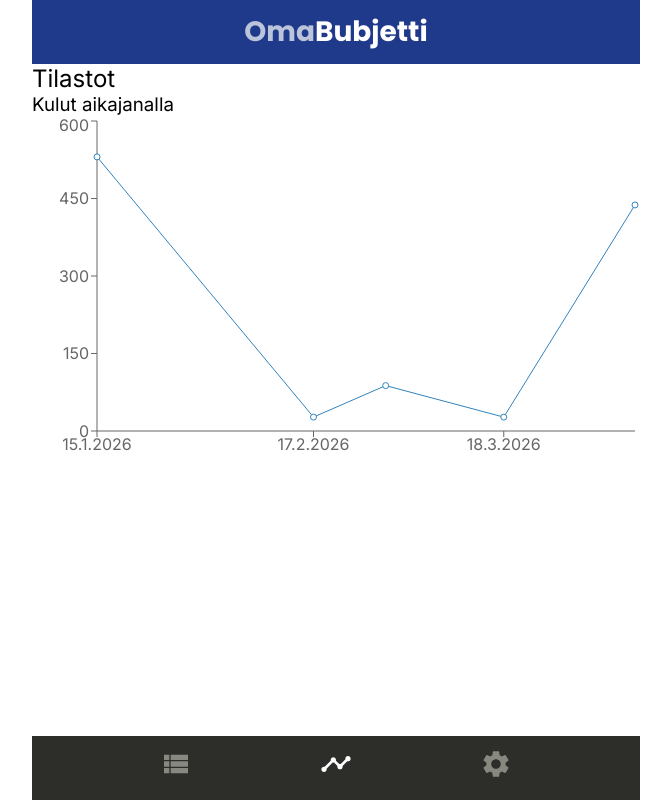
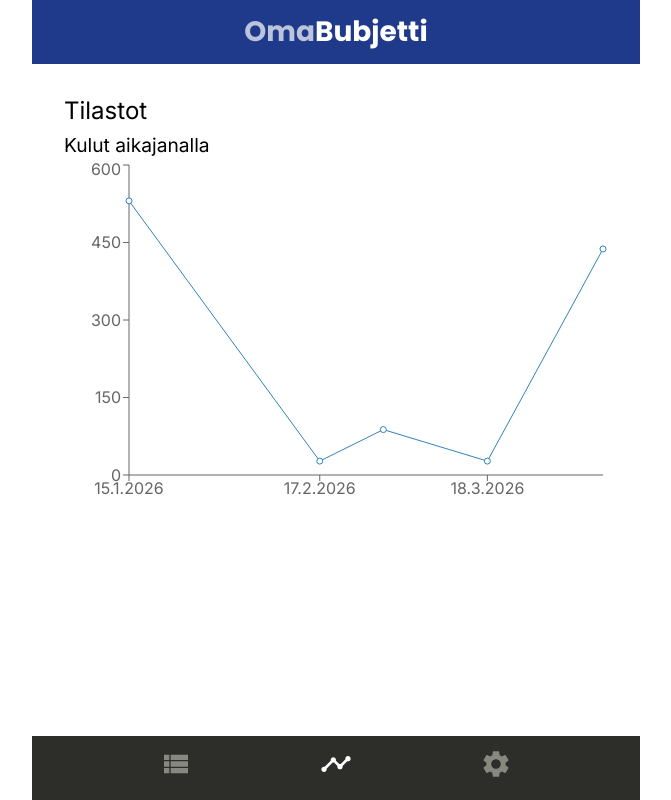
Before and after one commit to stmargariitaaa/OmaBudjetti, a React (Vite) app: page /stats in a window 1280 px wide. Shown: the whole page, without its empty margins (304-975 px from the left). Built offline with nearby package versions, Linux system fonts and the light colour scheme.

Commit message:
lisää stats-sivun ulkoasumuotoilut

```diff
--- a/src/pages/Stats/Stats.module.scss
+++ b/src/pages/Stats/Stats.module.scss
@@ -0,0 +1,11 @@
+@use '../../assets/styles' as theme;
+
+.stats {
+  padding: theme.$padding-container;
+}
+
+.stats h3 {
+  margin-top: 0.5rem;
+  margin-bottom: 0.2rem;
+  font-size: 1.2rem;
+}
```
